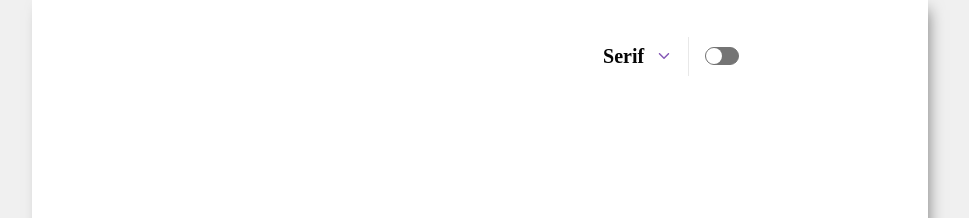
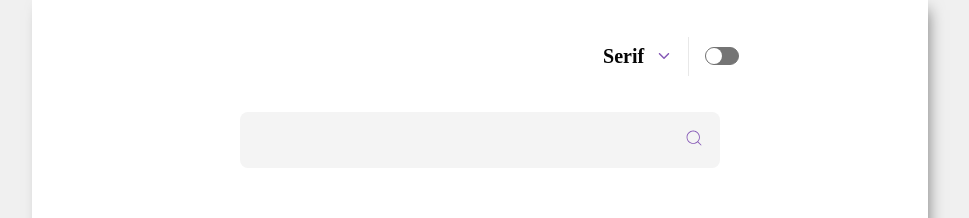
Before and after one commit to vwong21/dictionary, a React (Vite) app: page / in a window 1280 px wide. Shown: the top 218 px of the page, without its empty margins (160-1129 px from the left). Built offline with nearby package versions, Linux system fonts and the light colour scheme; some icons are missing.

Commit message:
almost done style for search bar

```diff
--- a/src/App.jsx
+++ b/src/App.jsx
@@ -1,6 +1,7 @@
 import React, { useContext, useState } from "react";
 import "./css/App.css";
 import Header from "./components/header";
+import Search from "./components/Search";
 import { useTheme } from "./contexts/ThemeContexts";
 import { useFont } from "./contexts/FontContexts";
 
@@ -12,6 +13,7 @@ function App() {
   return (
     <main className={`${theme} ${currFont}`}>
       <Header />
+      <Search />
     </main>
   );
 }
--- /dev/null
+++ b/src/components/Search.jsx
@@ -0,0 +1,21 @@
+import React from "react";
+import "../css/App.css";
+import { useFont } from "../contexts/FontContexts";
+import { CiSearch } from "react-icons/ci";
+import { color } from "framer-motion";
+
+const Search = () => {
+  const { currFont, fonts } = useFont();
+  return (
+    <form id="search-container">
+      <input type="search" className={currFont} id="search-bar"></input>
+      <label>
+        <CiSearch
+          style={{ color: "#8558b6", fontSize: "1.25rem", fontWeight: "900" }}
+        />
+      </label>
+    </form>
+  );
+};
+
+export default Search;
--- a/src/css/App.css
+++ b/src/css/App.css
@@ -148,6 +148,38 @@ header {
     border-radius: 2rem;
 }
 
+/* Search Bar */
+#search-container {
+    width: 50%;
+    padding: 1rem;
+    background-color: #f4f4f4;
+    border-radius: 0.5rem;
+    border: none;
+    outline: none;
+    padding: 1rem;
+    display: flex;
+}
+
+#search-bar::-webkit-search-clear-button,
+#search-bar::-webkit-search-cancel-button,
+#search-bar::-webkit-search-results-button,
+#search-bar::-webkit-search-results-decoration,
+#search-bar::-webkit-appearance{
+  display: none;
+}
+
+#search-bar {
+    font-size: 1.25rem;
+    font-weight: 900;
+    width: 100%;
+    padding: 0;
+    margin: 0;
+    outline: none;
+    border: none;
+    background-color: #f4f4f4;
+
+}
+
 /* Screens above width 700px */
 
 @media screen and (min-width: 700px) {
```
